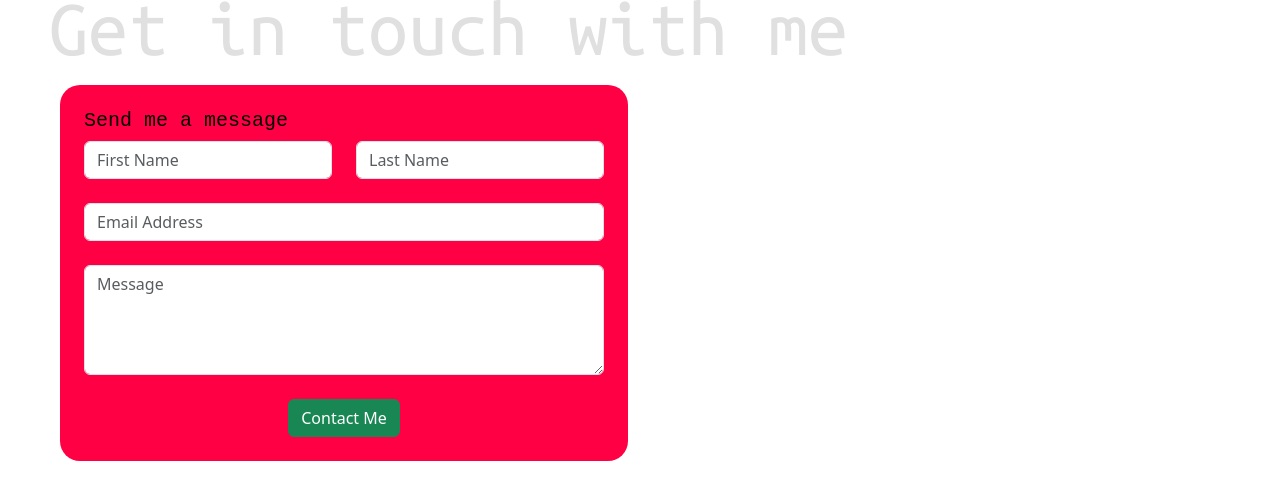
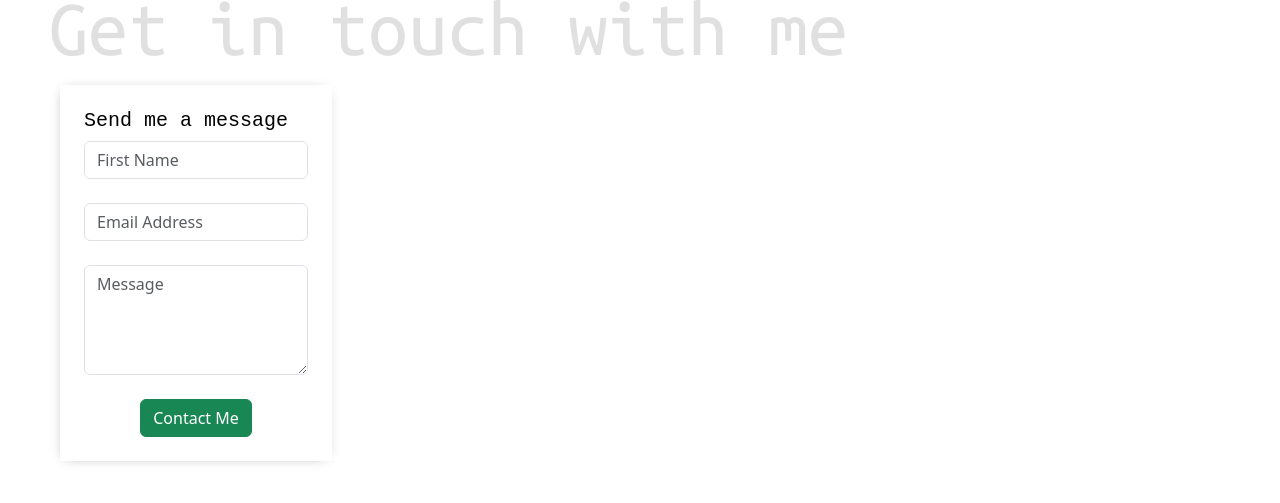
Before and after one commit to MaxTF141/digital_portfolio, a Vue app: page / in a window 1280 px wide. Shown: the part 5446-5949 px from the top of the page. Built offline with nearby package versions, Linux system fonts and the light colour scheme; a web font is replaced by a local one.

Commit message:
contact form

```diff
--- a/src/components/ContactComponent.vue
+++ b/src/components/ContactComponent.vue
@@ -3,22 +3,16 @@
         <h1>Get in touch with me</h1>
         <div class="container-fluid">
             <div class="row">
-                <div class="col-6">
+                <div class="col-3">
                     <div class="form p-4">
                         <h4>Send me a message</h4>
                         <form action="https://formspree.io/f/xlevokwe" method="post">
                             <!-- 2 column grid layout with text inputs for the first and last names -->
                             <div class="row mb-4">
-                                <div class="col">
+                                <div class="col-12">
                                     <div class="form-outline">
                                         <input type="text" id="form3Example1" class="form-control" name="firstname"
                                             placeholder="First Name" required />
-                                    </div>
-                                </div>
-                                <div class="col">
-                                    <div class="form-outline">
-                                        <input type="text" id="form3Example2" class="form-control" name="surname"
-                                            placeholder="Last Name" required />
                                     </div>
                                 </div>
                             </div>
@@ -66,7 +60,9 @@ h4 {
   font-size: 20px;
 }
 .form {
-    background-color: #ff0044;
-    border-radius: 20px;
-}
+    /* background-color: #ff0044; */
+    /* border-radius: 20px; */
+    box-shadow: -1px 1px 12px -1px rgba(0,0,0,0.44);
+-webkit-box-shadow: -1px 1px 12px -6px rgba(0,0,0,0.44);
+-moz-box-shadow: -1px 1px 12px -1px rgba(0,0,0,0.44);}
 </style>
```
